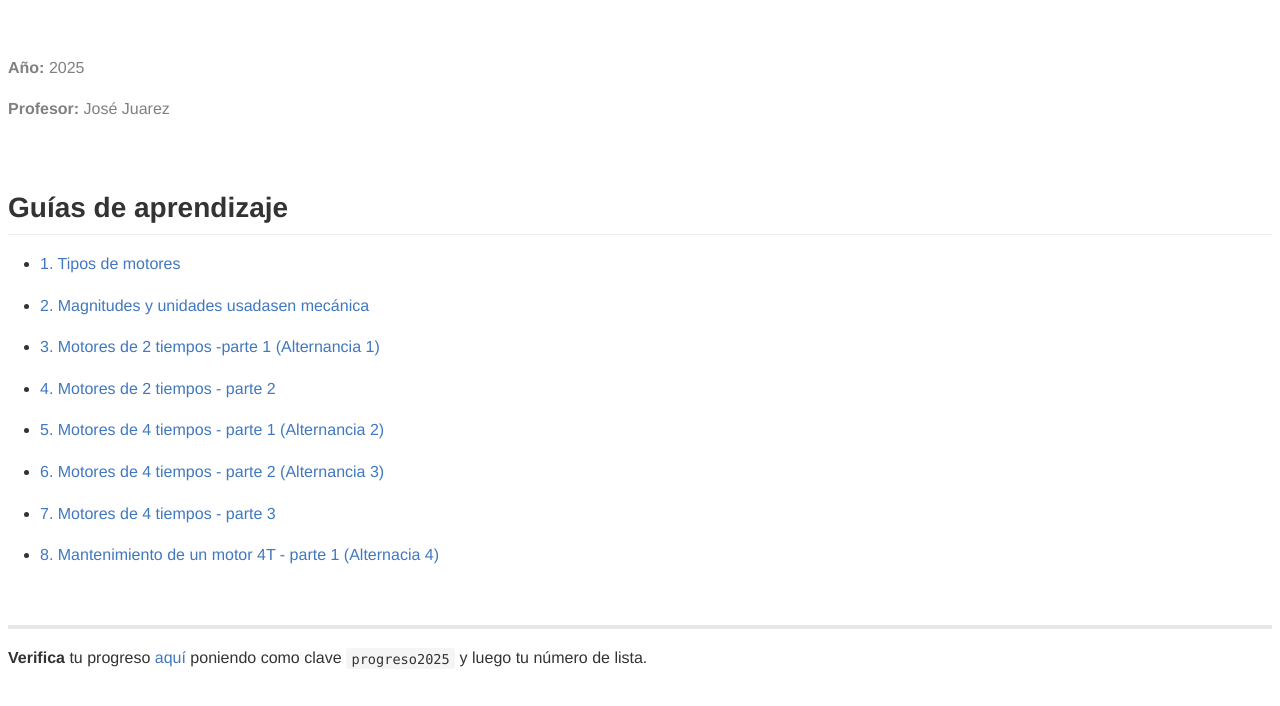
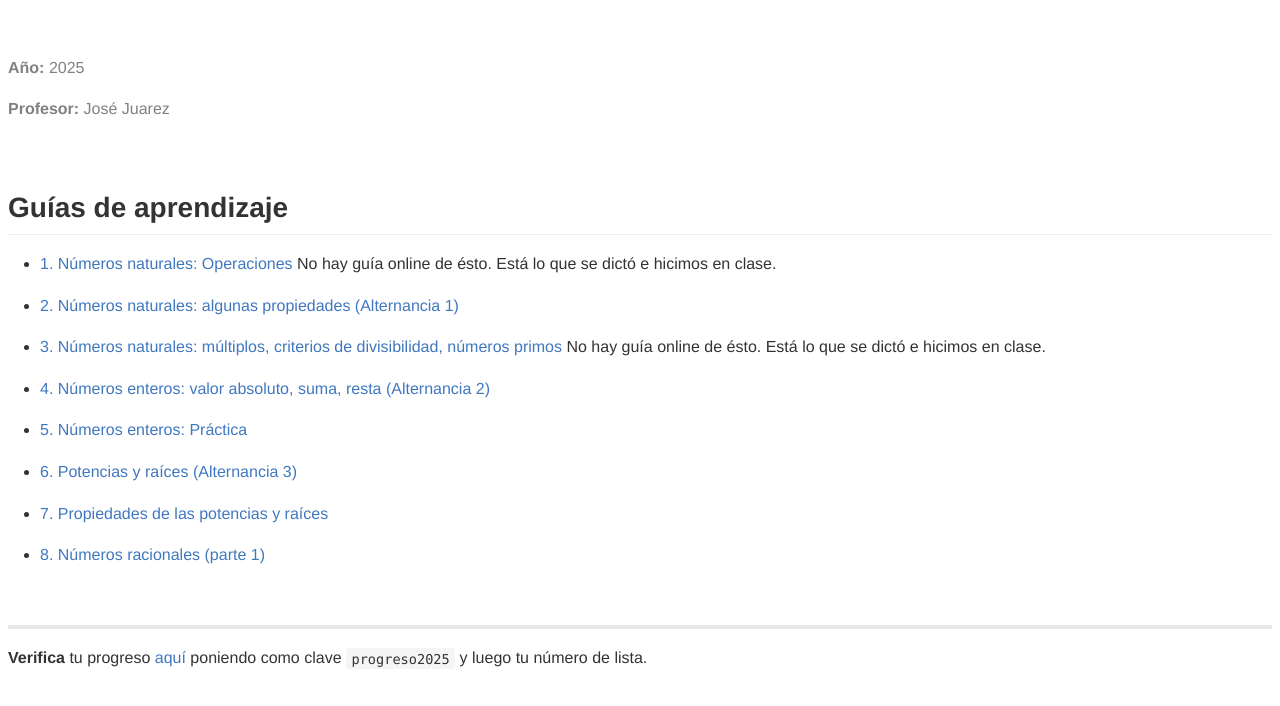
Before and after one commit to iosephj/math-1, a plain HTML site: page index.html in a window 1280 px wide. Shown: the part 94-800 px from the top of the page. Drawn offline with Linux system fonts and the light colour scheme.

Commit message:
Add files via upload

```diff
--- a/index.html
+++ b/index.html
@@ -4,7 +4,7 @@
   <meta charset="utf-8" />
   <meta name="generator" content="pandoc" />
   <meta name="viewport" content="width=device-width, initial-scale=1.0, user-scalable=yes" />
-  <title>Mecánica Agrícola (3° año)</title>
+  <title>Matemática (1er año)</title>
   <style>
 code{white-space: pre-wrap;}
 span.smallcaps{font-variant: small-caps;}
@@ -24,7 +24,7 @@ vertical-align: middle;
 </head>
 <body>
 <header id="title-block-header">
-<h1 class="title">Mecánica Agrícola (3° año)</h1>
+<h1 class="title">Matemática (1er año)</h1>
 </header>
 <p><span hidden>Local path of the file: “H:/”</span> <span hidden>Local path of images: “H:/”</span></p>
 <p><br></p>
@@ -35,26 +35,28 @@ vertical-align: middle;
 <p><br></p>
 <h2 id="guías-de-aprendizaje">Guías de aprendizaje</h2>
 <ul>
-<li><p><a href="01_motores.html">1. Tipos de motores</a></p></li>
-<li><p><a href="02_magnitudes_unidades.html">2. Magnitudes y unidades
-usadasen mecánica</a></p></li>
-<li><p><a href="03_mot2t_unidades_1.html">3. Motores de 2 tiempos -parte
-1 (Alternancia 1)</a></p></li>
-<li><p><a href="04_mot2t_2.html">4. Motores de 2 tiempos - parte
-2</a></p></li>
-<li><p><a href="05_mot4t_1.html">5. Motores de 4 tiempos - parte 1
-(Alternancia 2)</a></p></li>
-<li><p><a href="06_motor4t_2.html">6. Motores de 4 tiempos - parte 2
+<li><p><a href>1. Números naturales: Operaciones</a> No hay guía
+online de ésto. Está lo que se dictó e hicimos en clase.</p></li>
+<li><p><a href="02_naturales_propiedades.html">2. Números naturales:
+algunas propiedades (Alternancia 1)</a></p></li>
+<li><p><a href>3. Números naturales: múltiplos, criterios de
+divisibilidad, números primos</a> No hay guía online de ésto. Está lo
+que se dictó e hicimos en clase.</p></li>
+<li><p><a href="04_enteros1.html">4. Números enteros: valor absoluto,
+suma, resta (Alternancia 2)</a></p></li>
+<li><p><a href="05_enteros2_practica.html">5. Números enteros:
+Práctica</a></p></li>
+<li><p><a href="06_potencia_raiz.html">6. Potencias y raíces
 (Alternancia 3)</a></p></li>
-<li><p><a href="07_mot4t_3.html">7. Motores de 4 tiempos - parte
-3</a></p></li>
-<li><p><a href="08_mantenimiento_motor_4t.html">8. Mantenimiento de un
-motor 4T - parte 1 (Alternacia 4)</a></p></li>
+<li><p><a href="07_potencia_propiedades.html">7. Propiedades de las
+potencias y raíces</a></p></li>
+<li><p><a href="08_numeros_racionales.html">8. Números racionales (parte
+1)</a></p></li>
 </ul>
 <p><span hidden>Fin archivo</span></p>
 <p><br></p>
 <hr />
-<p><strong>Verifica</strong> tu progreso <a href="https://iosephj.pythonanywhere.com/notas/cfr_mec3_25">aquí</a>
+<p><strong>Verifica</strong> tu progreso <a href="https://iosephj.pythonanywhere.com/notas/cfr_mat1_25">aquí</a>
 poniendo como clave <code>progreso2025</code> y luego tu número de
 lista.</p>
 <!-- HTML style definitions -->
```
Also changed, not shown: 1 other file.
